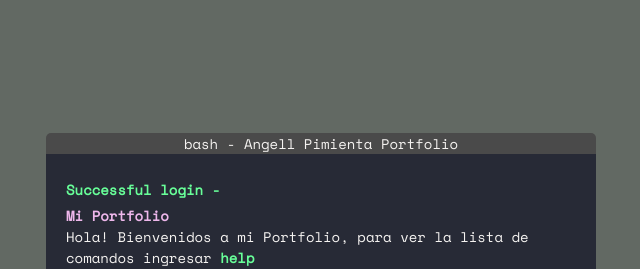
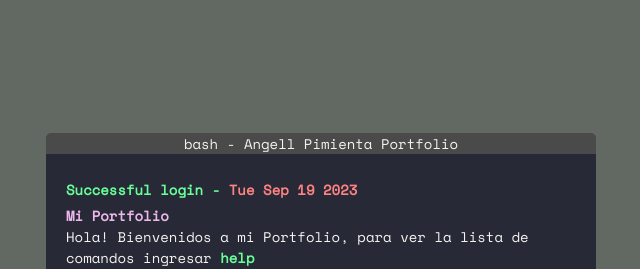
Before and after one commit to PIMIENTA-S/Design_Y, a plain HTML site: page index.html in a window 1280 px wide. Shown: the top 269 px of the page, without its empty margins (319-959 px from the left). Drawn offline with nearby package versions, Linux system fonts and the light colour scheme; a web font is replaced by a local one.

Commit message:
ToDateString

```diff
--- a/index.html
+++ b/index.html
@@ -160,6 +160,6 @@
             </div>
         </div>
     </div>
-
+    <script src="index.js"></script>
 </body>
 </html>
--- /dev/null
+++ b/index.js
@@ -0,0 +1,3 @@
+const date = document.getElementById('date');
+
+date.innerText = new Date().toDateString()
```
